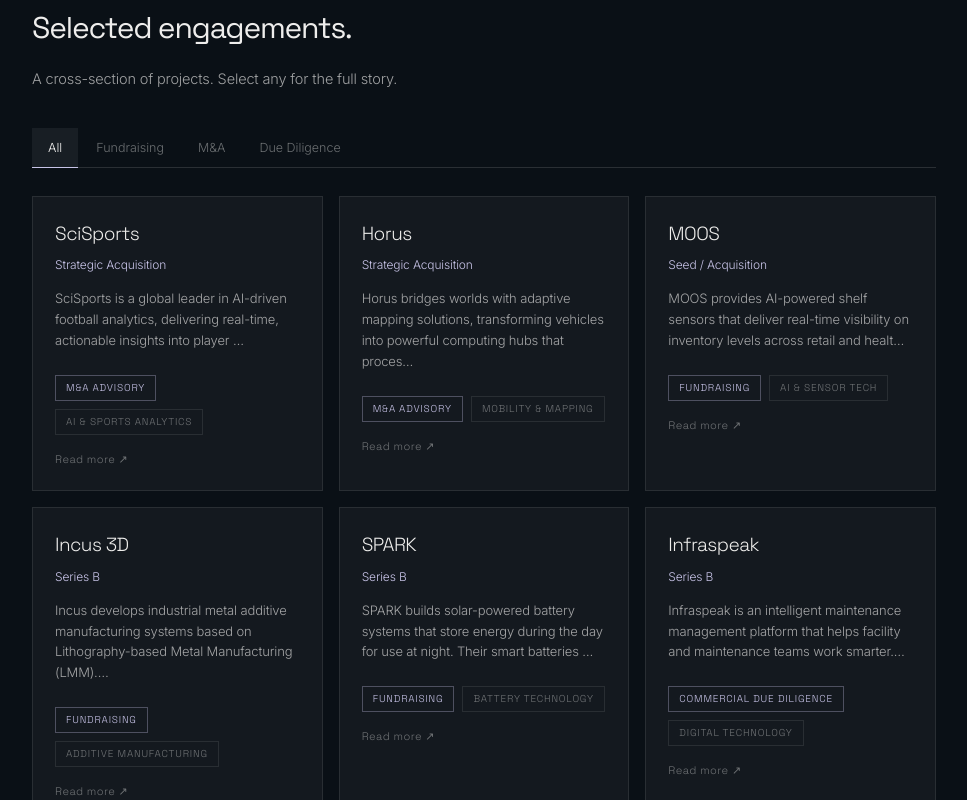
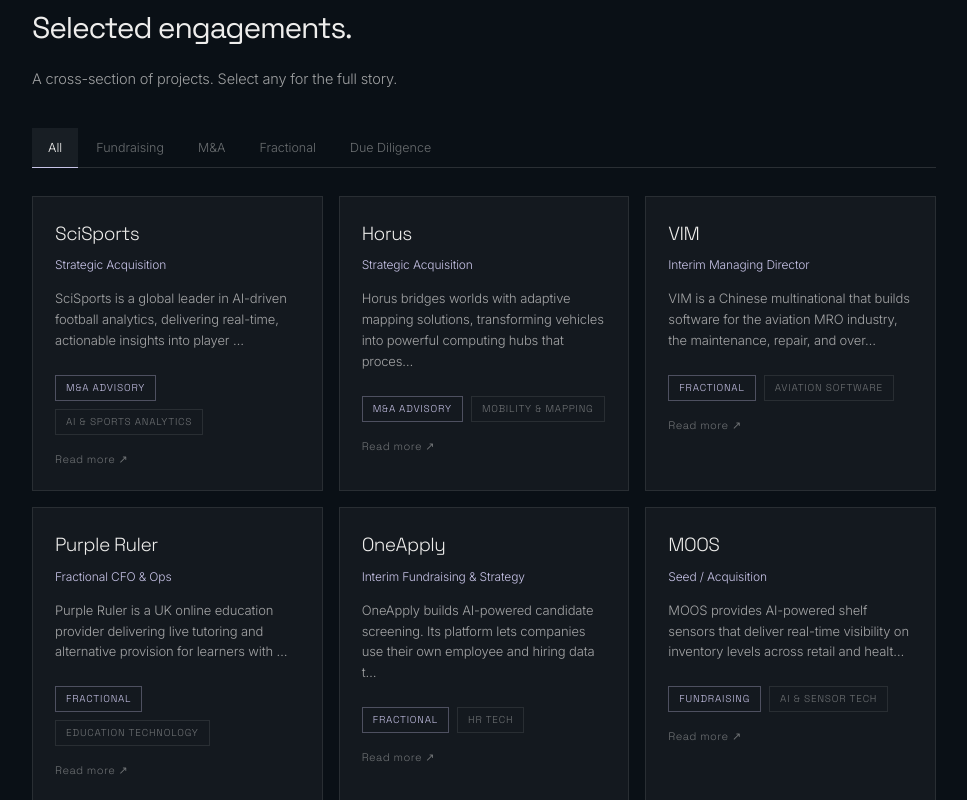
Before and after one commit to SD4444/My-website, a Next.js app: page / in a window 1280 px wide. Shown: the part 1320-2120 px from the top of the page, without its empty margins (272-1239 px from the left). Built offline with nearby package versions, Linux system fonts and the light colour scheme.

Commit message:
Projects: add Fractional tab + engagements (VIM, Purple Ruler, OneApply)
New Fractional tab between M&A and Due Diligence, with intro line and
three Strategic Finance & Operations engagements.

Co-Authored-By: Claude Opus 4.8 <noreply@anthropic.com>

```diff
--- a/src/app/globals.css
+++ b/src/app/globals.css
@@ -201,6 +201,10 @@ p  { color: var(--text-2); line-height: 1.72; }
   transition: color .12s, background .12s, border-color .12s;
 }
 .tab-btns button.active { color: var(--text); border-bottom-color: var(--accent); background: var(--bg-hover); }
+.tab-intro {
+  font-size: 14.5px; max-width: 680px; color: var(--text-2); line-height: 1.78;
+  margin-top: 24px; padding-left: 16px; border-left: 2px solid var(--accent);
+}
 
 /* === CARDS / GRIDS === */
 .proj-grid { display: grid; grid-template-columns: repeat(3, 1fr); gap: 16px; margin-top: 28px; }
--- a/src/app/page.tsx
+++ b/src/app/page.tsx
@@ -32,6 +32,36 @@ const deals = [
     description: 'Horus bridges worlds with adaptive mapping solutions, transforming vehicles into powerful computing hubs that process complex sensor data on-edge. Their modular technology enables seamless integration into existing operations for precision mapping and reality capture.',
     challenge: 'Horus had built industry-leading mapping technology and needed strategic advisory to navigate the acquisition process and find the right buyer to accelerate their growth.',
     outcome: 'Ran the acquisition process from end to end, culminating in Horus being acquired by Systematic Growth, a private equity firm positioned to scale their mapping technology internationally.',
+  },
+  {
+    title: 'VIM',
+    tagline: 'Interim Managing Director',
+    sector: 'Aviation Software',
+    type: 'Fractional',
+    website: '',
+    description: 'VIM is a Chinese multinational that builds software for the aviation MRO industry, the maintenance, repair, and overhaul work that happens once an aircraft lands and enters the hangar before it can fly again. Its platform digitises engineering, maintenance planning, work orders, parts inventory, and regulatory compliance, helping airlines and MRO providers cut aircraft downtime and turn planes around faster and safer.',
+    challenge: 'VIM wanted a foothold in the Middle East but had no operation on the ground. The mandate was to stand up an entire branch in Dubai from scratch: legal and entity setup, hiring across commercial and technical functions, building the delivery and commercial processes, and the systems to execute and track it all.',
+    outcome: 'Served as interim Managing Director for two years, building the Dubai team from the ground up, hiring across functions, and putting the processes, execution rhythm, and performance tracking in place. The branch became fully operational and self-sustaining.',
+  },
+  {
+    title: 'Purple Ruler',
+    tagline: 'Fractional CFO & Ops',
+    sector: 'Education Technology',
+    type: 'Fractional',
+    website: 'https://www.purpleruler.com/',
+    description: 'Purple Ruler is a UK online education provider delivering live tutoring and alternative provision for learners with special educational needs and mental health challenges. Pupils join small national classrooms of up to six, taught live by specialist teachers, blending the English National Curriculum with inquiry-based, IB-inspired methods. Every lesson is live instruction, with no AI or recordings.',
+    challenge: 'Purple Ruler had strong demand and a mission-driven product, but was scaling faster than its commercial strategy and internal systems could support. They needed a clear commercial model, defined KPIs, and the operational infrastructure to grow without breaking.',
+    outcome: 'Stepped in as fractional CFO and operations lead to define the commercial strategy, build the financial and operational backbone, and put reporting and performance tracking in place. The company has since scaled to >1M MRR, expanded its commercial footprint into the United States, and expanded its team internationally.',
+  },
+  {
+    title: 'OneApply',
+    tagline: 'Interim Fundraising & Strategy',
+    sector: 'HR Tech',
+    type: 'Fractional',
+    website: '',
+    description: 'OneApply builds AI-powered candidate screening. Its platform lets companies use their own employee and hiring data to improve the quality and speed of recruitment, surfacing stronger candidates and sharpening hiring decisions. Backed by LinkedIn, it is used by thousands of companies.',
+    challenge: 'OneApply needed to raise capital to scale the platform, and to sharpen its strategy and investor narrative before going to market.',
+    outcome: 'Came in on an interim basis to run the fundraising process and shape the company strategy, building the financial model, investor materials, and positioning to take the platform to growth-stage investors.',
   },
   {
     title: 'MOOS',
@@ -494,7 +524,7 @@ function Overlay({ onClose, onPrev, onNext, scrollable, children }: {
 export default function Home() {
   const [selectedDeal, setSelectedDeal] = useState<number | null>(null);
   const [selectedThought, setSelectedThought] = useState<number | null>(null);
-  const [projTab, setProjTab] = useState<'All' | 'Fundraising' | 'M&A' | 'Due Diligence'>('All');
+  const [projTab, setProjTab] = useState<'All' | 'Fundraising' | 'M&A' | 'Fractional' | 'Due Diligence'>('All');
   const [navOpen, setNavOpen] = useState(false);
   const [active, setActive] = useState('about');
   const [progress, setProgress] = useState(4);
@@ -530,11 +560,12 @@ export default function Home() {
     return () => window.removeEventListener('scroll', onScroll);
   }, []);
 
-  const projTabs: Array<'All' | 'Fundraising' | 'M&A' | 'Due Diligence'> = ['All', 'Fundraising', 'M&A', 'Due Diligence'];
+  const projTabs: Array<'All' | 'Fundraising' | 'M&A' | 'Fractional' | 'Due Diligence'> = ['All', 'Fundraising', 'M&A', 'Fractional', 'Due Diligence'];
   const matchTab = (d: typeof deals[number]) =>
     projTab === 'All' ? true
       : projTab === 'Fundraising' ? d.type === 'Fundraising'
       : projTab === 'M&A' ? d.type === 'M&A Advisory'
+      : projTab === 'Fractional' ? d.type === 'Fractional'
       : d.type.includes('Due Diligence');
 
   const marqueeLogos = (projectLogos as Array<{ title: string; logo?: string; domain: string }>).filter(c => c.logo);
@@ -655,6 +686,9 @@ export default function Home() {
               ))}
             </div>
           </div>
+          {projTab === 'Fractional' && (
+            <p className="tab-intro">Not a strategy deck that dies in a drawer. I come in as CFO or COO, define where the company is and where it&apos;s going, set the KPIs that prove it, and build the system that executes and tracks it.</p>
+          )}
           <div className="proj-grid">
             {deals.map((deal, i) => ({ deal, i })).filter(({ deal }) => matchTab(deal)).map(({ deal, i }) => (
               <div key={i} className="card clickable" onClick={() => setSelectedDeal(i)}>
```
